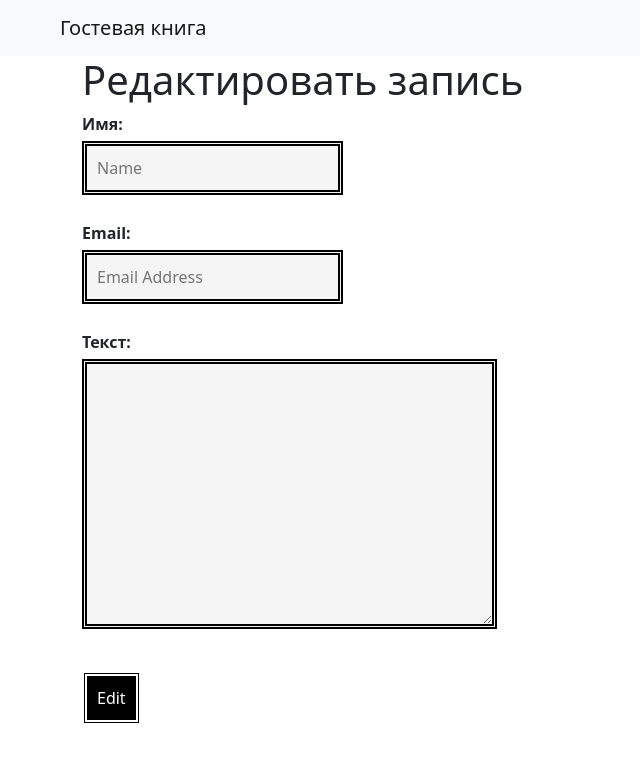
After one commit to nurlansapyzhan/controlwork_7_nurlan_sapyzhan, a Django app: template source/guest_book/templates/guest_edit.html in a window 1280 px wide. The commit adds this page. Shown: the top 762 px of the page, without its empty margins (0-640 px from the left). Run offline with Django 4.2, Linux system fonts and the light colour scheme; the template is opened without the code that fills it: values that come from a table or form of the project are taken from there, others are empty; parts of the project's set-up code (start-up, migrations or seed data) failed here and were passed over.

Commit message:
Edit, styles
Добавил функционал редактирования записи и изменил стили

```diff
--- a/source/guest_book/forms.py
+++ b/source/guest_book/forms.py
@@ -1,4 +1,5 @@
 from django import forms
+from django.core.exceptions import ValidationError
 from django.forms import widgets
 
 
@@ -8,3 +9,21 @@ class BookForm(forms.Form):
     email = forms.EmailField(max_length=254, required=True, label='Email',
                              widget=widgets.TextInput(attrs={'placeholder': 'Email Address'}))
     text = forms.CharField(max_length=1024, required=True, label='Текст', widget=widgets.Textarea)
+
+    def cleaned_author(self):
+        author = self.cleaned_data.get('author')
+        if len(author) < 3:
+            raise ValidationError('Имя должно быть длиннее 3 символов')
+        return author
+
+    def cleaned_email(self):
+        email = self.cleaned_data.get('email')
+        if len(email) < 3:
+            raise ValidationError('Email должен быть длиннее 3 символов')
+        return email
+
+    def cleaned_text(self):
+        text = self.cleaned_data.get('text')
+        if len(text) < 5:
+            raise ValidationError('Текст должен быть длиннее 5 символов')
+        return text
--- a/source/guest_book/templates/guest_delete_confirm.html
+++ b/source/guest_book/templates/guest_delete_confirm.html
@@ -13,7 +13,9 @@
         <form action="{% url 'confirm_delete' guest.pk %}" method="post">
             {% csrf_token %}
             <button type="submit" class="delete_button">Удалить</button>
-            <a href="{% url 'index' %}">Отмена</a>
         </form>
+        <div class="cancel">
+            <a href="{% url 'index' %}" class="cancel_button">Отмена</a>
+        </div>
     </div>
 {% endblock %}
--- /dev/null
+++ b/source/guest_book/templates/guest_edit.html
@@ -0,0 +1,12 @@
+{% extends 'base.html' %}
+{% block header %}
+    <h1>Редактировать запись</h1>
+{% endblock %}
+{% block title %}
+    Редактировать запись
+{% endblock %}
+{% block content %}
+    <form action="{% url 'guest_edit' guest.pk %}" method="post">
+    {% include 'partial/guest_form.html' with button_text='Edit' %}
+    </form>
+{% endblock %}
--- a/source/guest_book/templates/index.html
+++ b/source/guest_book/templates/index.html
@@ -16,7 +16,7 @@
         <div class="card mt-3">
             <div class="card-body">
                 <h5 class="card-title">{{ guest.author }} ({{ guest.email }})
-                    <a href="#" class="card_links ms-5">
+                    <a href="{% url 'guest_edit' guest.pk %}" class="card_links ms-5">
                         <svg xmlns="http://www.w3.org/2000/svg" viewBox="0 0 512 512" style="width: 25px" class="mb-1">
                             <path d="M471.6 21.7c-21.9-21.9-57.3-21.9-79.2 0L362.3 51.7l97.9
                             97.9 30.1-30.1c21.9-21.9 21.9-57.3 0-79.2L471.6 21.7zm-299.2 220c-6.1
--- a/source/guest_book/urls.py
+++ b/source/guest_book/urls.py
@@ -1,11 +1,12 @@
 from django.urls import path
 
 from guest_book.views.base import guests_view
-from guest_book.views.guests import add_guest_view, delete_guest, confirm_delete
+from guest_book.views.guests import add_guest_view, delete_guest, confirm_delete, edit_guest
 
 urlpatterns = [
     path('', guests_view, name='index'),
     path('guest/add', add_guest_view, name='add_guest'),
     path('guest/<int:pk>/delete', delete_guest, name='guest_delete'),
-    path('guest/<int:pk>/confirm_delete', confirm_delete, name='confirm_delete')
+    path('guest/<int:pk>/confirm_delete', confirm_delete, name='confirm_delete'),
+    path('guest/<int:pk>/edit', edit_guest, name='guest_edit'),
 ]
--- a/source/static/css/style.css
+++ b/source/static/css/style.css
@@ -1,18 +1,13 @@
 .card_links {
     text-decoration: none;
     width: 25px;
-}
-
-.container {
-    background-color: #fff;
-    color: #000;
 }
 
 input[type="text"],
 textarea {
     background-color: whitesmoke;
     color: black;
-    border: none;
+    border: thick double black;
     padding: 10px;
     margin-bottom: 10px;
 }
@@ -31,7 +26,7 @@ label {
 button {
     background-color: #000;
     color: #fff;
-    border: none;
+    border: thick double white;
     padding: 10px;
     cursor: pointer;
     margin-top: 10px;
@@ -40,3 +35,24 @@ button {
 button:hover {
     opacity: 0.8;
 }
+
+.cancel {
+    display: flex;
+    margin-top: 20px;
+}
+
+.cancel_button {
+    width: 92px;
+    background-color: #000;
+    color: #fff;
+    border: thick double white;
+    padding: 10px;
+    cursor: pointer;
+    margin-top: 10px;
+    text-decoration: none;
+}
+
+.cancel_button:hover {
+    opacity: 0.8;
+    color: white;
+}
```
Also changed, not shown: source/guest_book/views/guests.py (+22 -0 lines).
